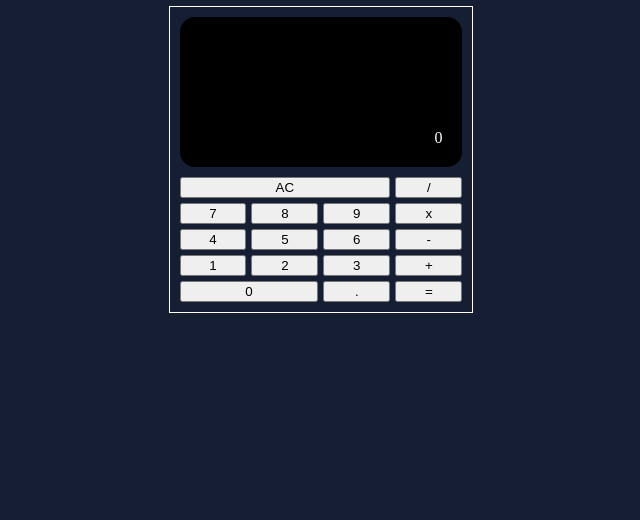
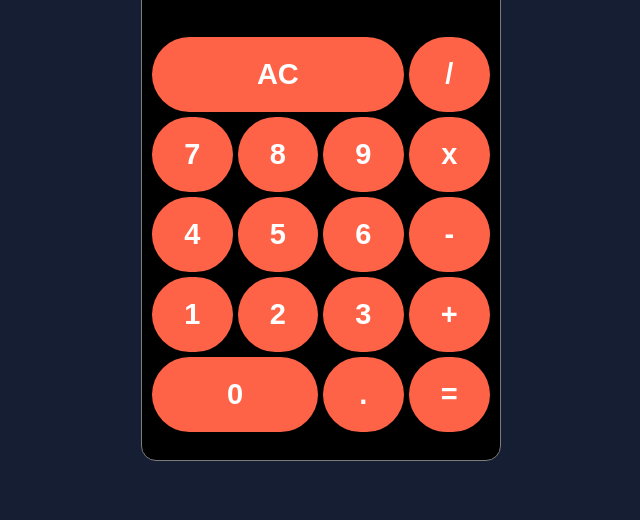
Before and after one commit to mendozalz/Calculadora-funcional-JS, a plain HTML site: page index.html in a window 1280 px wide. Shown: the part 280-800 px from the top of the page, without its empty margins (319-959 px from the left). Drawn offline with Linux system fonts and the light colour scheme.

Commit message:
trabajo casi terminado, dificultad en la repetición del punto decimal

```diff
--- a/script.js
+++ b/script.js
@@ -52,7 +52,7 @@ function result(resultado) {
             case "suma":
                 $display.textContent = num1 + num2;
                 break;
-            case "rest":
+            case "resta":
                 $display.textContent = num1 - num2;
                 break;
             case "multiplica":
@@ -72,4 +72,5 @@ function result(resultado) {
     } else {
         getResult(num1, operando)
     }
+    operandoNum = true // para que despues de darle al btn de igualdad este reinicie los valores de números pulsados
 }
--- a/style.css
+++ b/style.css
@@ -9,29 +9,32 @@ html, body{
     display: flex;
     justify-content: center;
     align-items: center;
+    font-family: -apple-system, BlinkMacSystemFont, 'Segoe UI', Roboto, Oxygen, Ubuntu, Cantarell, 'Open Sans', 'Helvetica Neue', sans-serif;
   }
 
 .contenedor{
-      max-width: 650px;
+      width: 360px;
       text-align: center;
   }
 
   .contenido{
-    max-width: 600px;
-    height: auto;
-    border: 1px solid white;
+    max-width: 700px;
+    height: 600px;
+    border: 1px solid rgb(124, 124, 124);
+    background-color: black;
+    border-radius: 15px;
   }
 
 .display{
       background-color: black;
-      border-radius: 15px;
       margin: 10px;
-      height: 150px;
+      height: 155px;
       width: auto;
       display: flex;
       justify-content: end;
       align-items: flex-end;
       padding: 0 20px 20px 0;
+      font-size: 68px;
   }
 
 .botonPadre{
@@ -46,3 +49,12 @@ html, body{
 .item2{
   grid-column: 1 /span 3;
 }
+button{
+  background-color: tomato;
+  padding: 21px;
+  border-radius: 90px;
+  color: white;
+  font-size: 29px;
+  font-weight: 600;
+  border: none;
+}
```
